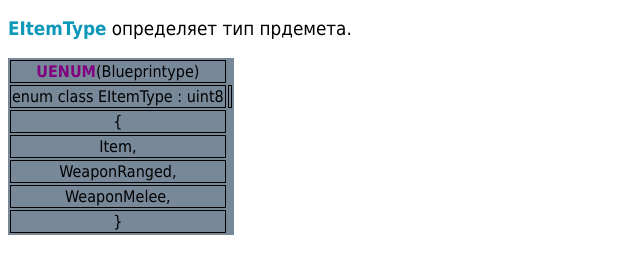
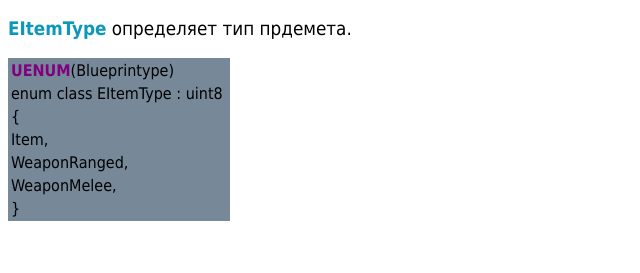
Before and after one commit to title-coming-soon/docs, a plain HTML site: page Enums/EItemType_ru.html in a window 1280 px wide. Shown: the part 49-322 px from the top of the page, without its empty margins (0-640 px from the left). Drawn offline with Linux system fonts and the light colour scheme.

Commit message:
Update EItemType_ru.html

```diff
--- a/Enums/EItemType_ru.html
+++ b/Enums/EItemType_ru.html
@@ -11,6 +11,9 @@
 	  font-weight: 400;
 	  font-size:16px;
     }
+	table, th, td {
+        border: 0px solid black;
+    }
 	</style>
 </head>
 
@@ -20,7 +23,7 @@
 		<h3 style="font-family:Tahoma; font-weight: 400;"><strong style="color:0d98ba">EItemType</strong> определяет тип прдемета.</h3>
 	</p>
 	<p>
-		<table style="background-color:778899">
+		<table style="background-color:778899; text-align:left">
 			<tr><th><strong style="color:800080">UENUM</strong>(Blueprintype)</th></tr>
 			<tr><th>enum class EItemType : uint8<th></tr>
 			<tr><th>{</th></tr>
```
